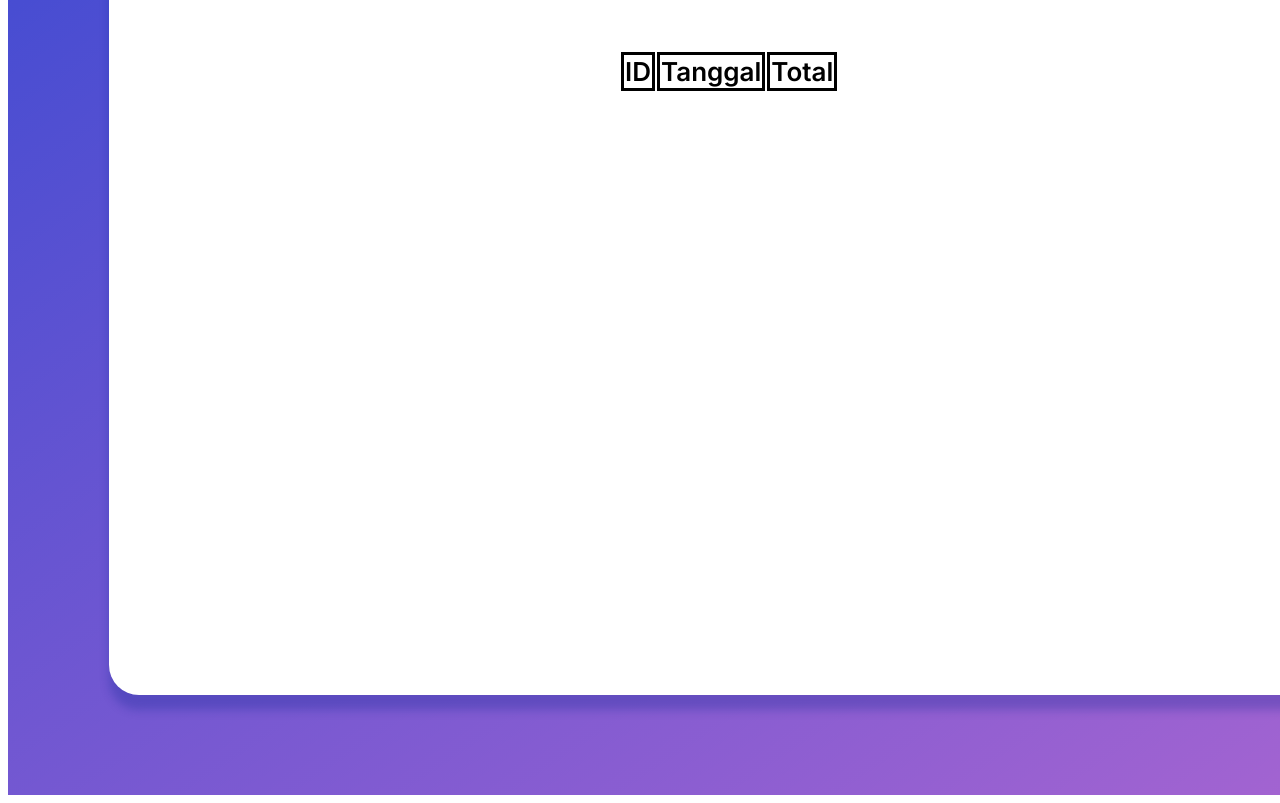
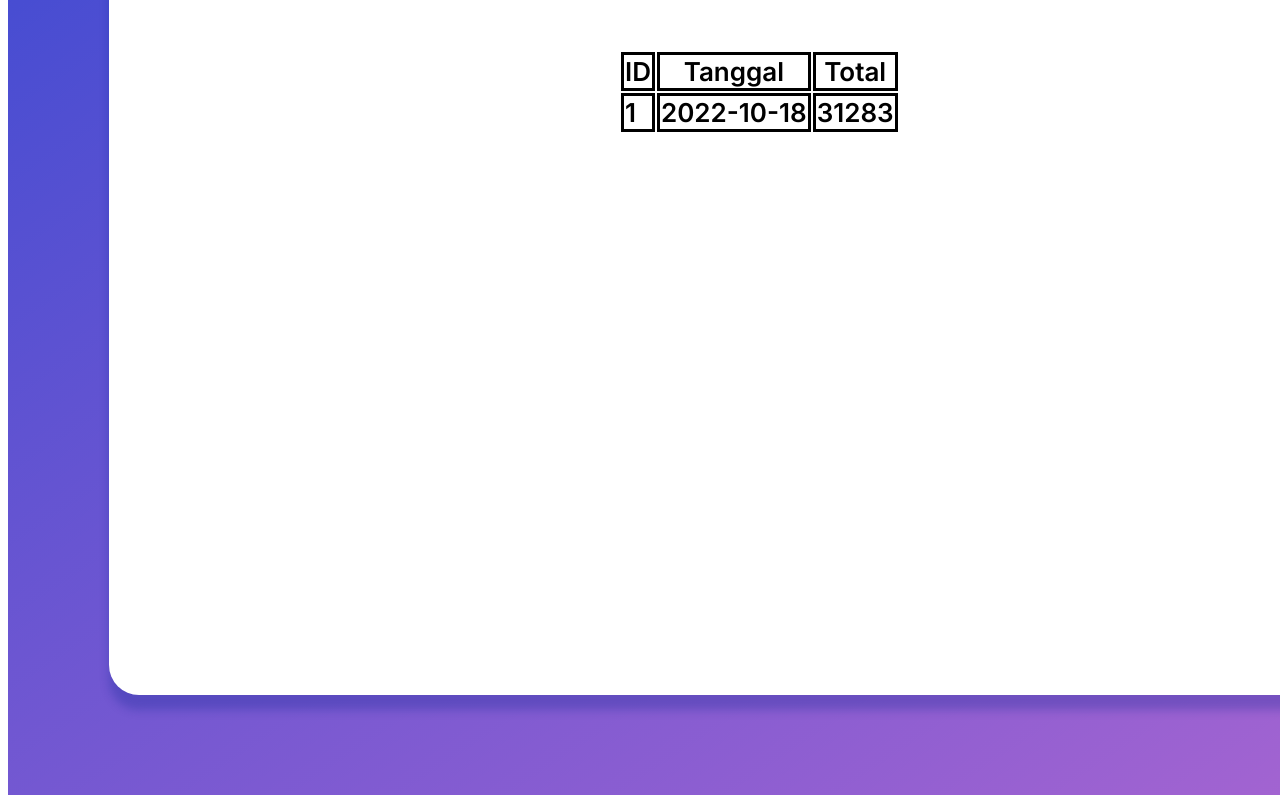
Before and after one commit to dreysjo/artracking, a Flask app: page /piutang_perusahaan in a window 1280 px wide; the page is wider, and only the part inside the window is pictured. Shown: the part 237-1040 px from the top of that part. Run offline with Flask 2, Linux system fonts and the light colour scheme; data comes from the database, SQL or seed files in the repository; lists and menus that the app fills with data are empty; some libraries are stand-ins or nearby versions.

Commit message:
some update

```diff
--- a/app.py
+++ b/app.py
@@ -76,7 +76,8 @@ def pelunasan_invoice():
 
 @app.route('/piutang_perusahaan')
 def piutang_perusahaan():
-    return render_template("piutang_perusahaan.html")
+    invoices = show_all_invoices()
+    return render_template("piutang_perusahaan.html", invoices=invoices)
 
 # @app.route('/sales_invoice_form')
 # def sales_invoice_form():
@@ -142,5 +143,5 @@ def edit(id):
     return render_template('edit.html', customers=customers)
 
 if __name__ == "__main__":
-    app.run(host='10.252.248.85', port=5000, debug=True, threaded=False)
+    app.run(host='127.0.0.1', port=5000, debug=True, threaded=False)
     # app.run()
--- a/templates/main_manager.html
+++ b/templates/main_manager.html
@@ -16,12 +16,14 @@
         />
         <div class="group-196 flex-row">
           <div class="group-3109">
-              <a href="/invoice"></a>
+              <a href="/invoice">
             <img
               src="https://firebasestorage.googleapis.com/v0/b/unify-bc2ad.appspot.com/o/53oj4nfw79u-6%3A595?alt=media&token=de8a4993-dc88-4429-bec5-8832c65ac978"
               alt="Not Found"
               class="icon-book-open-outline"
+
             />
+          </a>
           </div>
           <div class="group-962">
               <a href="/piutang_perusahaan">
--- a/templates/piutang_perusahaan.html
+++ b/templates/piutang_perusahaan.html
@@ -23,9 +23,9 @@
         </tr>
         <tr>
             {%for invoice in invoices%}
-            <td class="txt-422">{{invoice[0]}}</td>
             <td class="txt-422">{{invoice[1]}}</td>
             <td class="txt-422">{{invoice[2]}}</td>
+            <td class="txt-422">{{invoice[3]}}</td>
         </tr>
             {%endfor%}
     </table>
```
Also changed, not shown: static/css/style.css (deleted).
